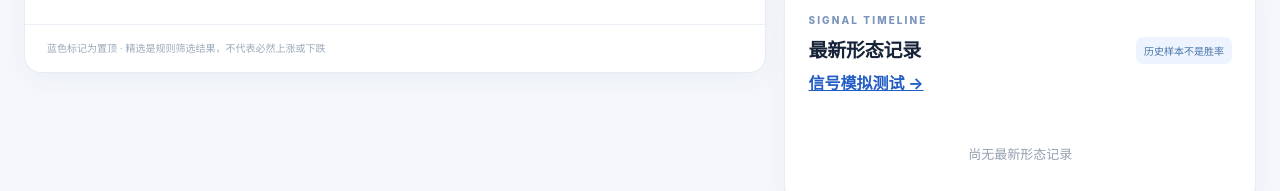
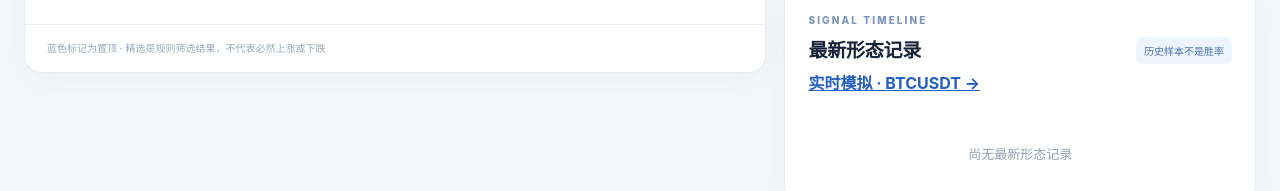
Before and after one commit to 2331142708-max/Pro-mobile, a website: page public/index.html in a window 1280 px wide. Shown: the part 855-1046 px from the top of the page. Drawn offline with Linux system fonts and the light colour scheme.

Commit message:
Limit research simulation to BTCUSDT and expose simulation page

```diff
--- a/public/index.html
+++ b/public/index.html
@@ -41,7 +41,7 @@
       </section>
       <aside class="side">
         <section class="panel detail-panel" id="detailSection"><div class="panel-heading"><div><span class="section-label">CONTRACT DETAIL</span><h2 id="detailTitle">合约详细分析</h2></div><div class="detail-actions"><span class="pill" id="detailLabel">等待选择</span><button id="swingOpen" class="swing-open-button" type="button">波段回升回落</button><button id="classicOpen" class="classic-open-button" type="button">查看原版详情</button></div></div><div id="detailContent"><div class="empty detail-empty">选择左侧合约，查看 2H 已收盘K线、信号条件及大额成交监测。</div></div></section>
-        <section class="panel alert-panel"><div class="panel-heading"><div><span class="section-label">SIGNAL TIMELINE</span><h2>最新形态记录</h2><a href="/signal-lab" style="display:inline-block;margin-top:8px;font-weight:700;color:#235dc6">信号模拟测试 →</a></div><span class="note-pill">历史样本不是胜率</span></div><div id="alerts" class="alerts"><div class="empty">尚无最新形态记录</div></div></section>
+        <section class="panel alert-panel"><div class="panel-heading"><div><span class="section-label">SIGNAL TIMELINE</span><h2>最新形态记录</h2><a href="/real-time-simulation" style="display:inline-block;margin-top:8px;font-weight:700;color:#235dc6">实时模拟 · BTCUSDT →</a></div><span class="note-pill">历史样本不是胜率</span></div><div id="alerts" class="alerts"><div class="empty">尚无最新形态记录</div></div></section>
       </aside>
     </div>
     <section class="bottom-panels"><div class="panel method"><div class="panel-heading"><div><span class="section-label">RULE EXPLANATION</span><h2>当前筛选规则</h2></div></div><div class="rule-grid"><div><strong>01 / 周期确认</strong><p>从币安官方接口请求 2 小时历史K线，剔除未收盘数据，并校验连续性。</p></div><div><strong>02 / 形态判断</strong><p>识别锤子线、吞没、早晨之星及结构类形态；新的一根2H收盘前不确认下一条信号。</p></div><div><strong>03 / 精选复核</strong><p>要求同向多形态、实时价格与盘口较新、成交量足够、点差不过宽，避免延伸位置过远；不是预测保证。</p></div><div><strong>04 / 大额成交</strong><p>监测指定五个合约的公开聚合成交，每条达到 100万计价币种单位（USDT 或 USDC） 才累计；整点清零，不能识别大户账户。</p></div></div></div>
```
